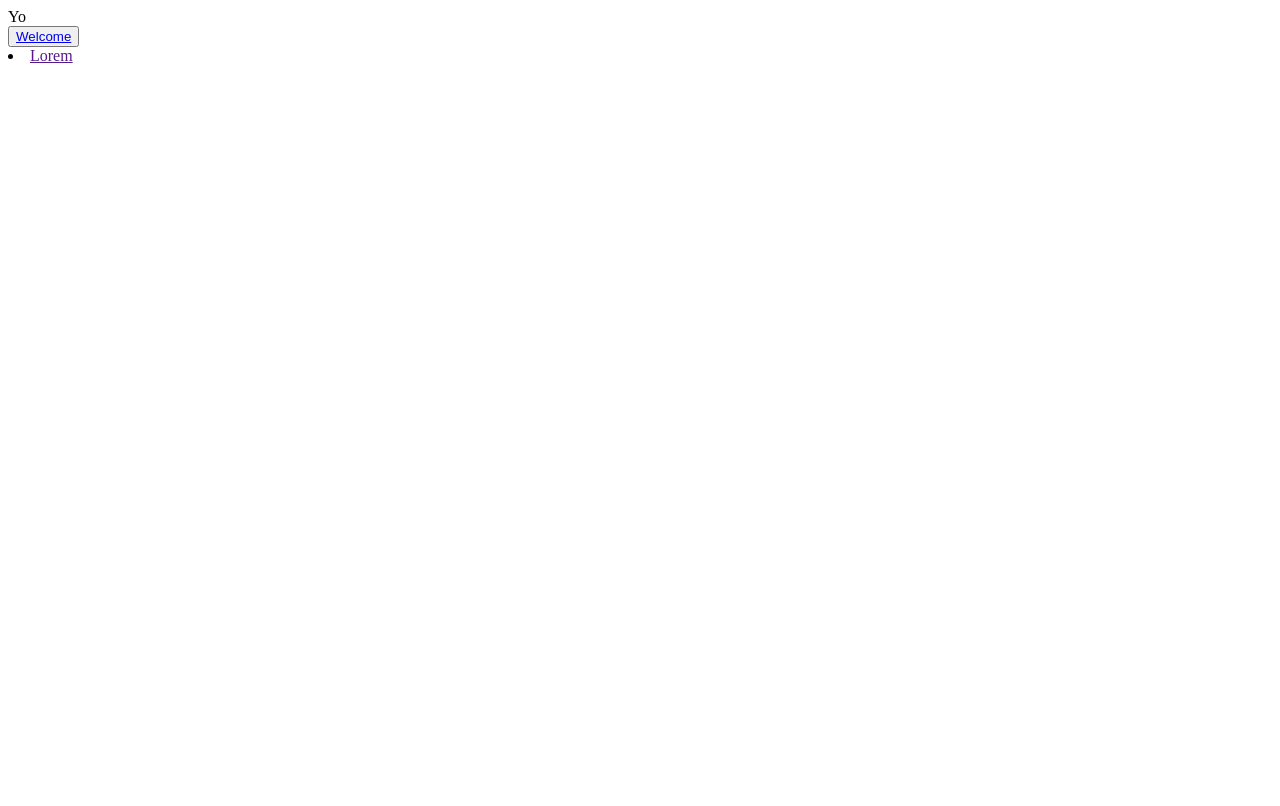
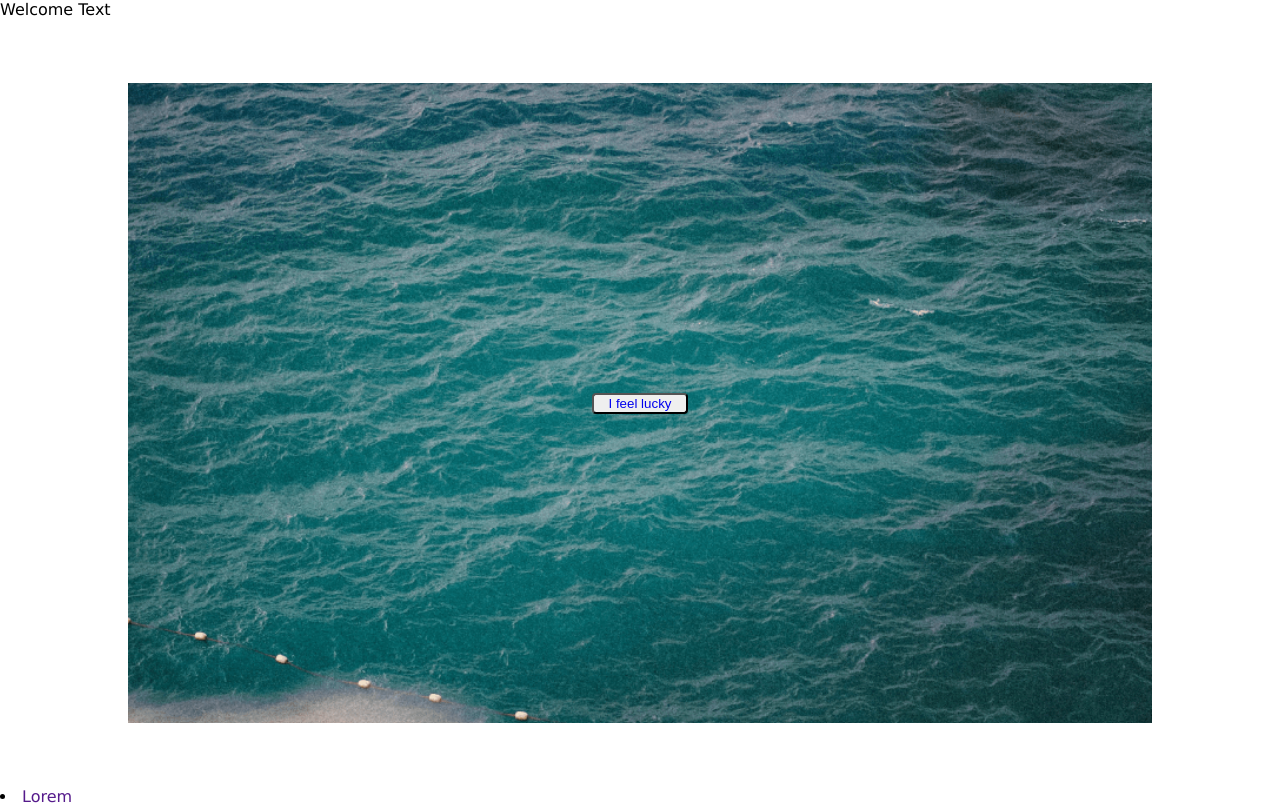
Before and after one commit to sudijuma/KreativtArbeidskrav, a plain HTML site: page index.html in a window 1280 px wide. Drawn offline with Linux system fonts and the light colour scheme.

Commit message:
added background image

```diff
--- a/css/styles.css
+++ b/css/styles.css
@@ -1,3 +1,54 @@
-.header {
-  font-style: italic;
+* {
+  box-sizing: border-box;
 }
+
+html {
+  font-family: verdana, arial, helvetica, sans-serif;
+  font-size: 16px;
+}
+
+body {
+  max-width: 1440px;
+  margin: 0 auto;
+  background-color: white;
+}
+
+.topNav {
+  max-width: 1220px;
+}
+
+.homePage {
+  max-width: 1024px;
+  margin: 4em auto;
+}
+
+.heroBanner {
+  display: flex;
+  justify-content: center;
+  align-items: center;
+  background-image: url(/upload/vatten.png);
+  background-size: cover;
+  background-position: center;
+  background-repeat: no-repeat;
+  height: 40em;
+}
+
+a {
+  text-decoration: none;
+}
+
+a:hover {
+  background-color: black;
+  color: white;
+}
+
+.btn {
+  width: 6rem;
+  border-radius: 4px;
+
+}
+
+.btn:hover {
+  background-color: black;
+  color: white;
+}
--- a/index.html
+++ b/index.html
@@ -7,11 +7,11 @@
     <link rel="stylesheet" href="./css/styles.css" />
   </head>
   <body>
-    <header class="topNav">Yo</header>
+    <header class="topNav">Welcome Text</header>
     <main class="homePage">
       <div class="heroBanner">
         <button type="button" class="btn btn-primary">
-          <a href="./main.html">Welcome</a>
+          <a href="./main.html">I feel lucky</a>
         </button>
       </div>
     </main>
```
Also changed, not shown: upload/vatten.png (added).
